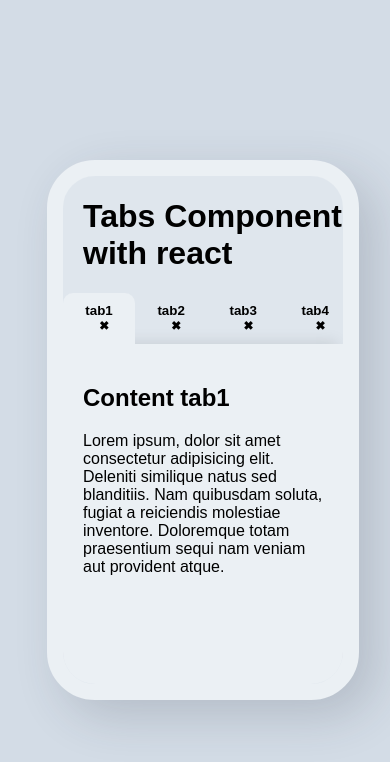
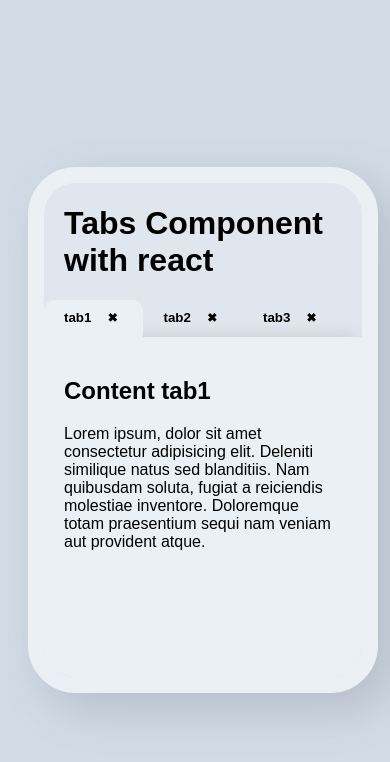
Before and after one commit to mohmdrezaei/mohammad-rezaei-tabs, a React (Vite) app: page / in a window 390 px wide. Shown: the top 762 px of the page. Built offline with nearby package versions, Linux system fonts and the light colour scheme.

Commit message:
Responsive mode fix

```diff
--- a/src/MyTabs.css
+++ b/src/MyTabs.css
@@ -24,7 +24,9 @@
   overflow: hidden;
   box-shadow: 16px 16px 48px #2e364330;
   margin: auto;
+
 }
+
 
 .tab-container h1 {
   margin-left: 20px;
@@ -32,6 +34,8 @@
 
 .tab-list {
   display: flex;
+  overflow-x: auto;
+  white-space: nowrap;
 }
 
 .tab-link {
@@ -87,3 +91,15 @@
 .delete-button:hover{
   background-color: #96989c4e;
 }
+
+@media (max-width: 768px) {
+  .tab-container {
+    width:  450px;
+  }
+}
+
+@media (max-width: 480px) {
+  .tab-container {
+    width:  350px;
+  }
+}
```
